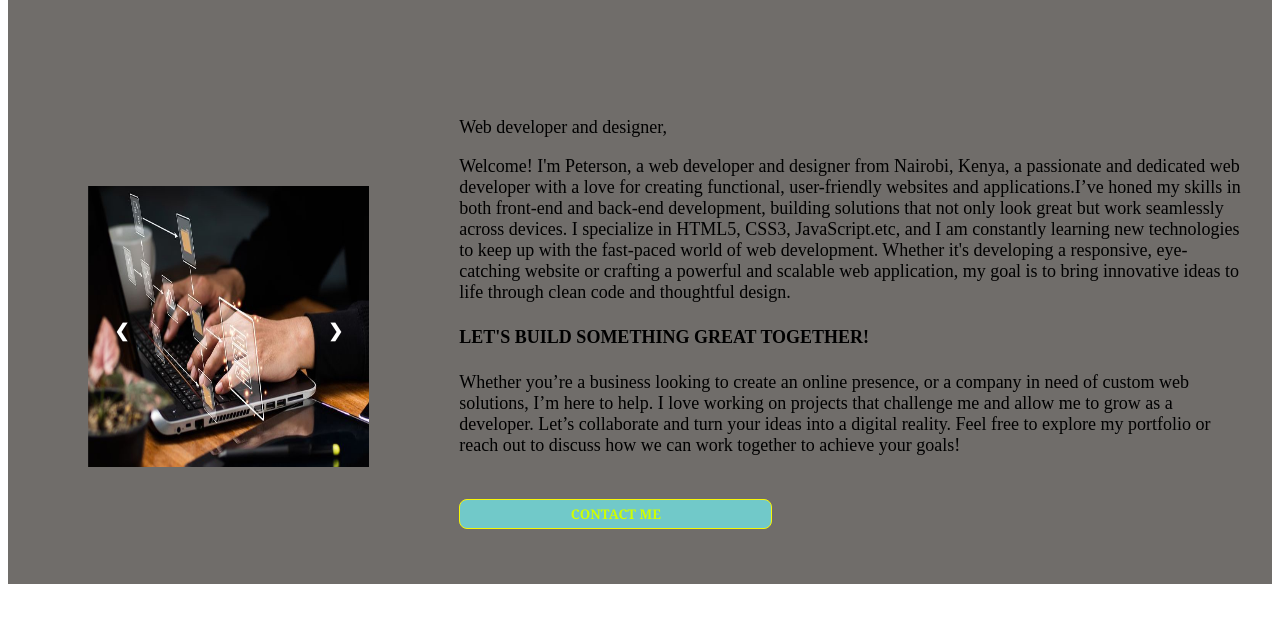
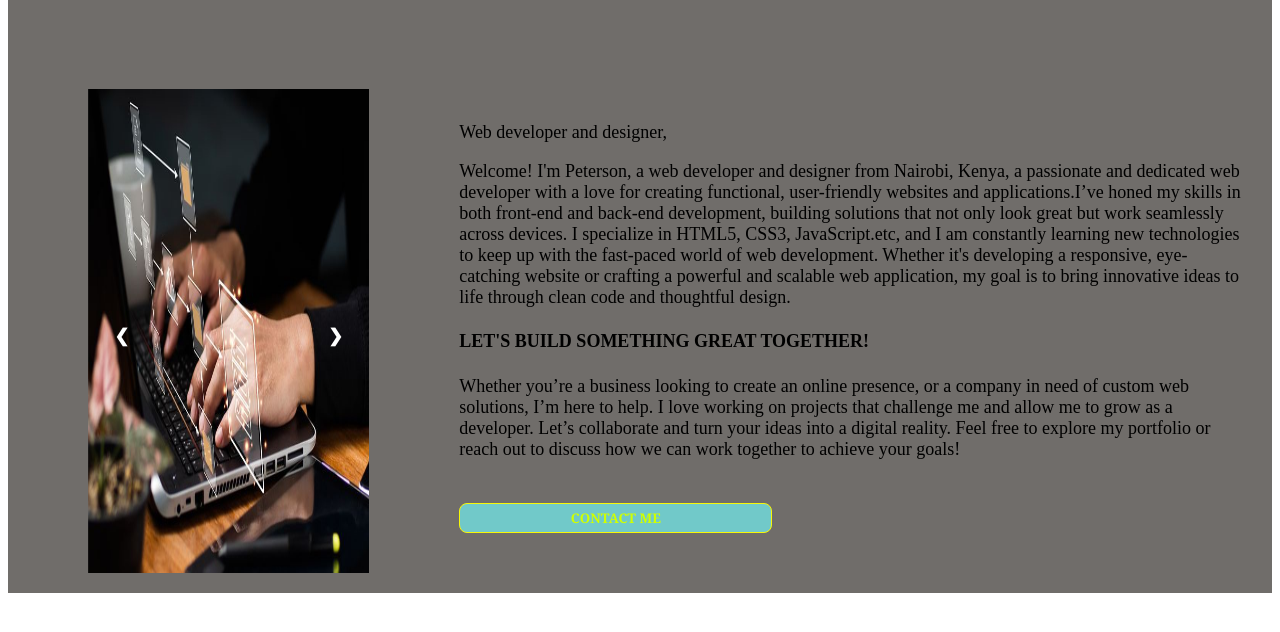
Before and after one commit to Pixels-02/about1, a plain HTML site: page index.html in a window 1280 px wide. Shown: the part 162-794 px from the top of the page. Drawn offline with Linux system fonts and the light colour scheme.

Commit message:
Update index.html

```diff
--- a/index.html
+++ b/index.html
@@ -29,7 +29,7 @@
                     <img class="slide" src="pix2.jpg" alt="Image 3">
                      <img class="slide" src="pix3.jpg" alt="Image 4">
 
-                    <img class="slide" src="img1" alt="Image 5">
+                    <img class="slide" src="img1.jpg" alt="Image 5">
                 </div>
                 <a class="prev" onclick="changeSlide(-1)">&#10094;</a>
                 <a class="next" onclick="changeSlide(1)">&#10095;</a>
```
